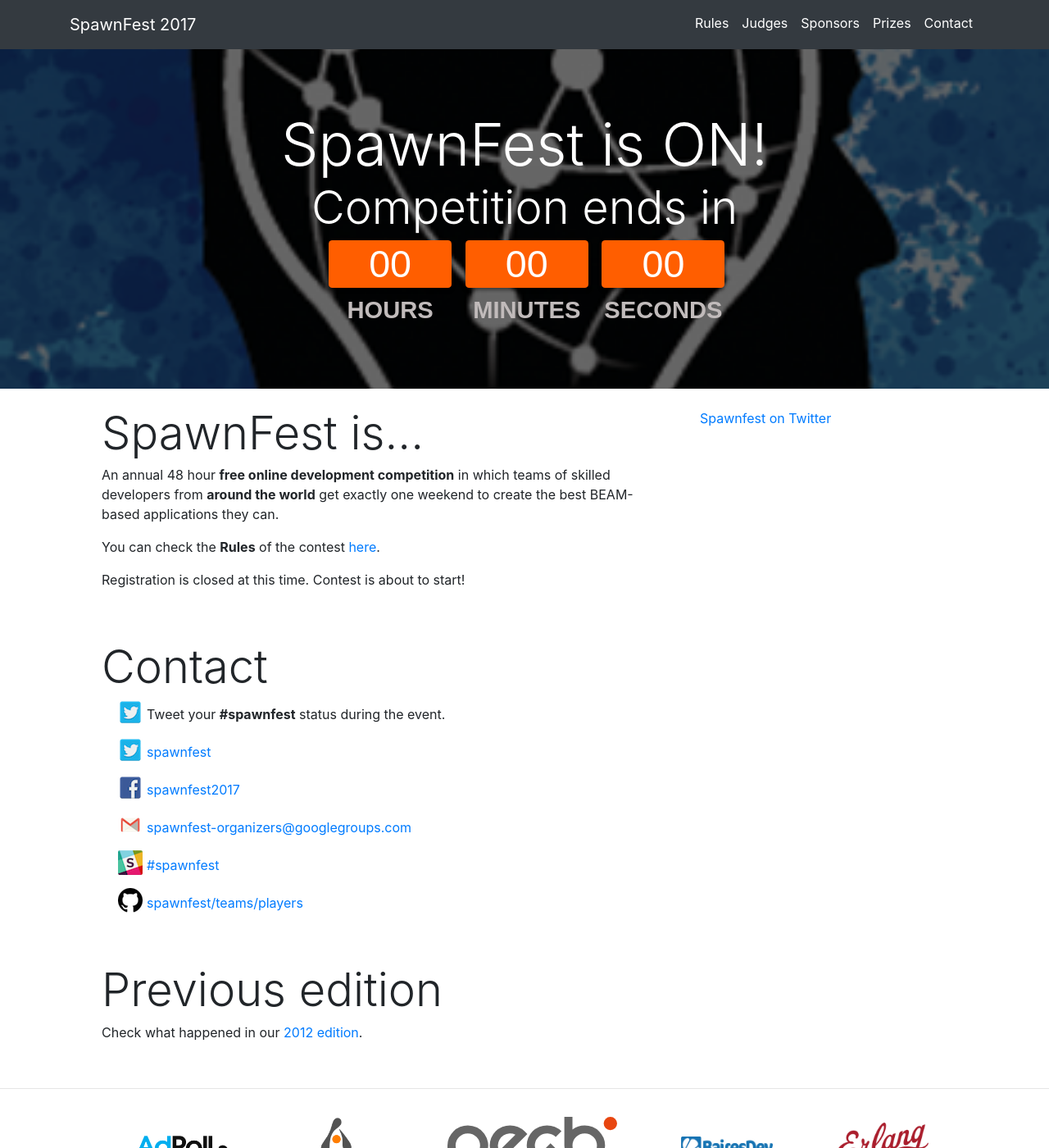
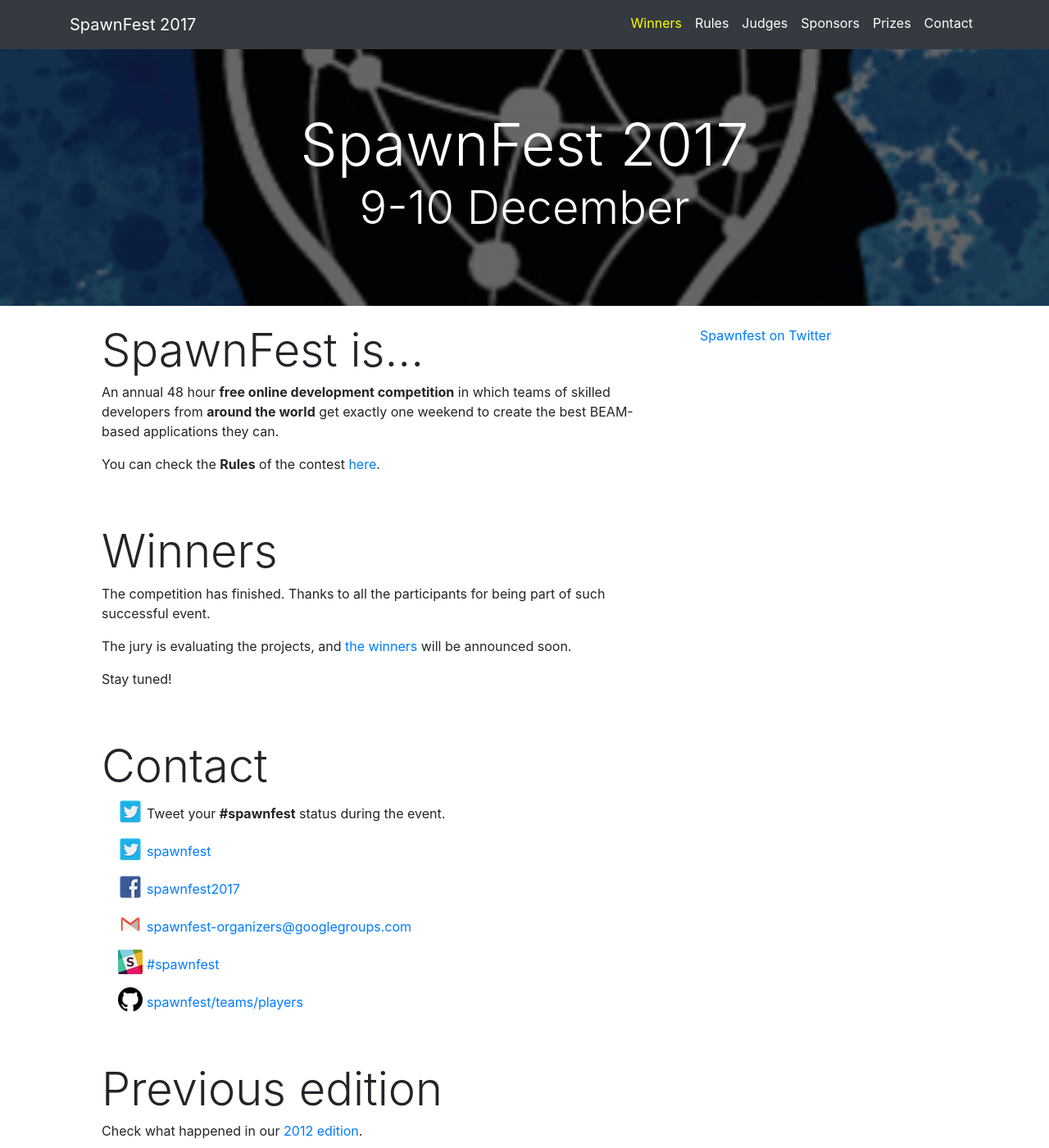
Before and after one commit to spawnfest/spawnfest.github.io, a Jekyll site: the page built from index.html, in a window 1280 px wide and 1400 px high. Shown: the whole window at 82% size. Built offline with Jekyll 4.4.1, drawn with Linux system fonts in a browser that asks for light colours; comment, search, counter and statistics services are not loaded.

Commit message:
winners will be announced soon

```diff
--- a/_config.yml
+++ b/_config.yml
@@ -1,4 +1,6 @@
 nav:
+  - name: <span class="important">Winners</span>
+    url: /winners
   - name: Rules
     url: /rules
   - name: Judges
--- a/_layouts/default.html
+++ b/_layouts/default.html
@@ -52,16 +52,8 @@
     <header class="masthead">
       <div class="overlay">
         <div class="container">
-          <p class="h1 display-3 text-white">SpawnFest is ON!</h1>
-          <p class="h2 display-4 text-white">Competition ends in</p>
-          <div class="row countdown">
-            <div class="col-md-3"></div>
-            <div id="countdown" class="col-md-6"></div>
-          </div>
-          <div class="row countdown-small">
-            <div class="col-md-3"></div>
-            <div id="countdown-small" class="col-md-6"></div>
-          </div>
+          <p class="h1 display-3 text-white">SpawnFest 2017</h1>
+          <p class="h2 display-4 text-white">9-10 December</p>
         </div>
       </div>
     </header>
@@ -128,8 +120,6 @@
       <script src="/vendor/jquery/jquery.min.js"></script>
       <script src="/vendor/popper/popper.min.js"></script>
       <script src="/vendor/bootstrap/js/bootstrap.min.js"></script>
-      <script src="/vendor/countdown/countdown.js"></script>
-      <script src="/vendor/countdown_element.js"></script>
     </body>
 
     </html>
--- a/css/one-page-wonder.css
+++ b/css/one-page-wonder.css
@@ -119,3 +119,7 @@
 .contact-section {
   margin-left: 20px;
 }
+
+.navbar .important {
+  color: yellow;
+}
--- a/index.html
+++ b/index.html
@@ -13,7 +13,17 @@
             <h2 class="display-4">SpawnFest is...</h2>
             <p>An annual 48 hour <strong>free online development competition</strong> in which teams of skilled developers from <strong>around the world</strong> get exactly one weekend to create the best BEAM-based applications they can.</p>
             <p>You can check the <strong>Rules</strong> of the contest <a href="/rules">here</a>.</p>
-            <p>Registration is closed at this time. Contest is about to start!</p>
+          </div>
+        </div>
+      </section>
+
+      <section id="winners">
+        <div class="container">
+          <div class="p-4 align-items-center">
+            <h2 class="display-4">Winners</h2>
+            <p>The competition has finished. Thanks to all the participants for being part of such successful event.</p>
+            <p>The jury is evaluating the projects, and <a href="/winners">the winners</a> will be announced soon.</p>
+            <p>Stay tuned!</p>
           </div>
         </div>
       </section>
```
Also changed, not shown: winners.html (added, +22 -0 lines).
